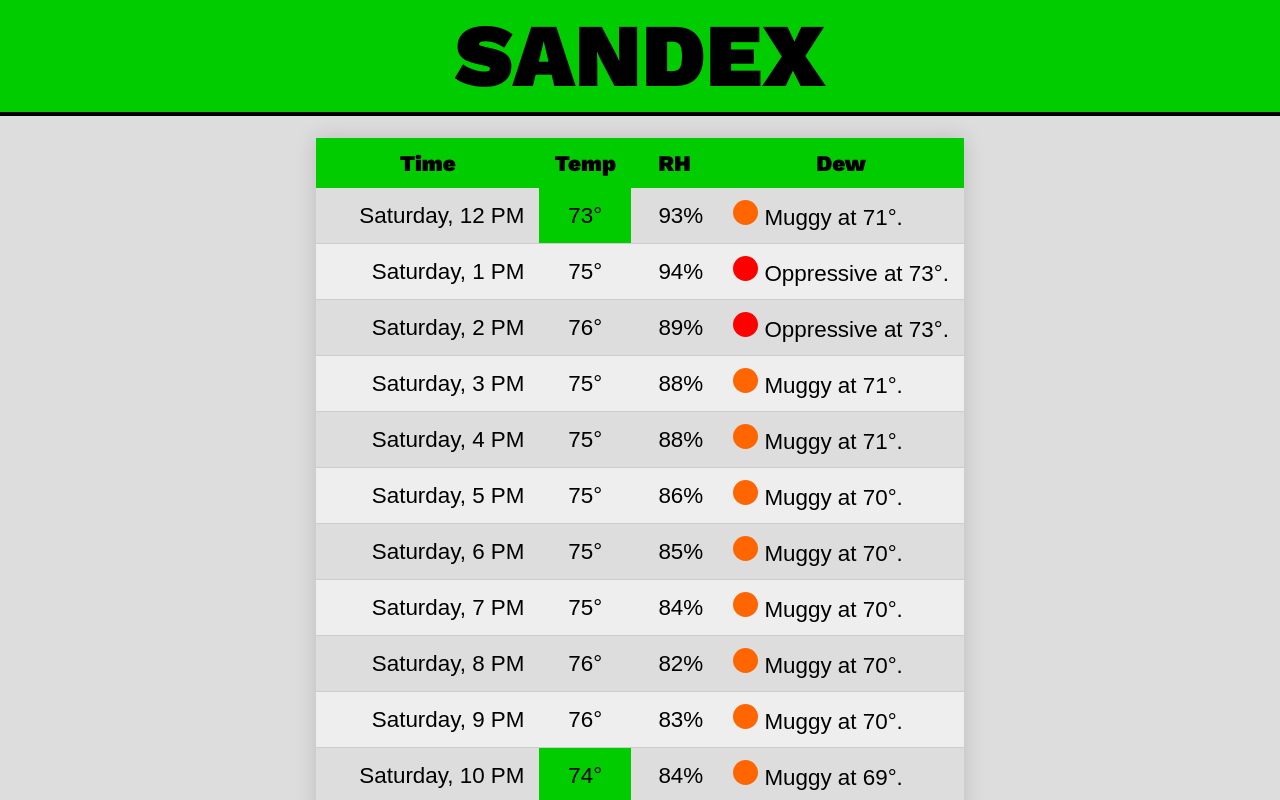
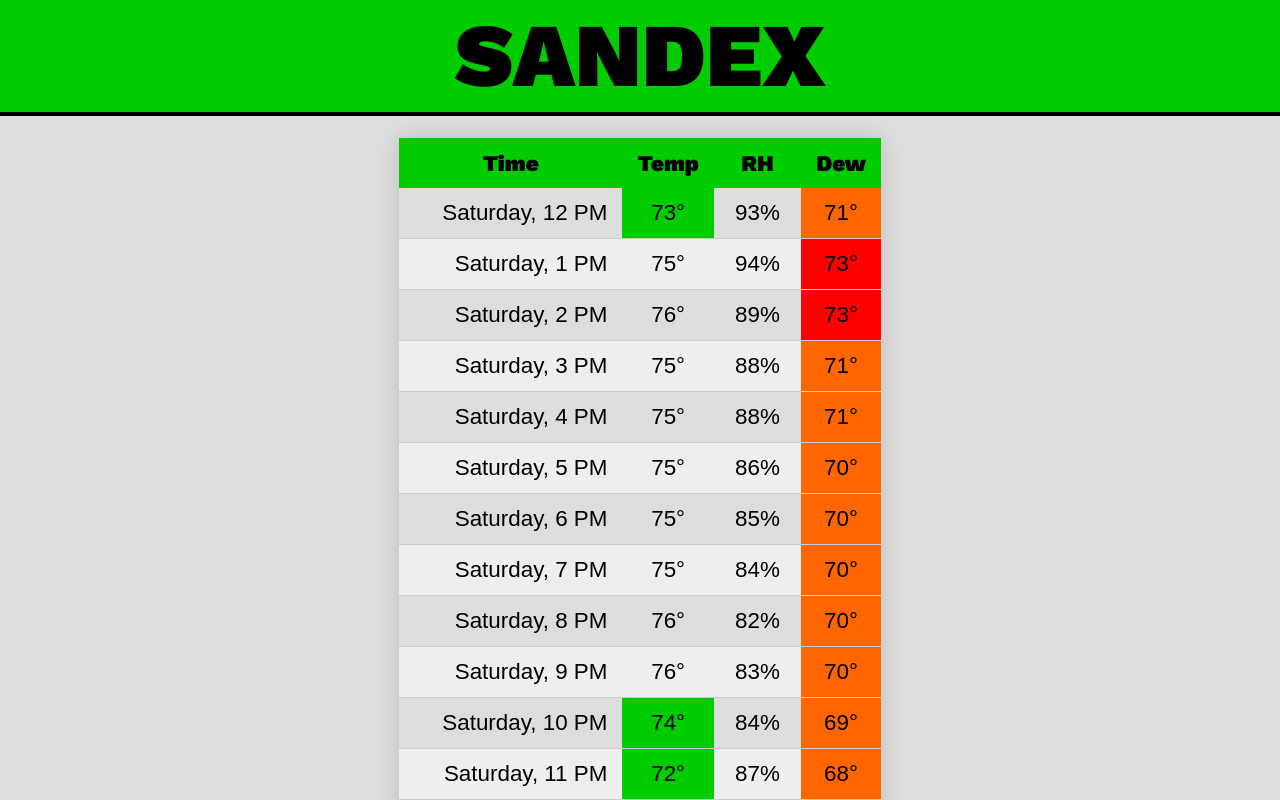
Before and after one commit to tikaro/sandex, a React (Create React App) app: page / in a window 1280 px wide. Shown: the top 800 px of the page. Built offline with nearby package versions, Linux system fonts and the light colour scheme.

Commit message:
less message, more color

```diff
--- a/src/components/HourRow.js
+++ b/src/components/HourRow.js
@@ -35,11 +35,11 @@ export default function HourRow({startTime, temperature, humidity, dewpoint}) {
                     {Math.round(humidity,0)}%
                 </span>
             </td>
-            <td className="dewpoint">
+            <td
+                className={`dewpoint dewpoint-${dewpointComfort(dewpoint)}`}>
                 <span
                     title={`${dewpointComfortMessage(dewpoint)} at ${Math.round(dewpoint,0)}°.`}
-                    className={`dewpoint-bullet dewpoint-${dewpointComfort(dewpoint)}`}
-                ></span> {`${dewpointComfortMessage(dewpoint)} at ${Math.round(dewpoint,0)}°.`}
+                >{`${Math.round(dewpoint,0)}°`}</span>
             </td>
         </tr>
     );
--- a/src/scss/index.scss
+++ b/src/scss/index.scss
@@ -81,44 +81,41 @@ body {
       text-align: center;
     }
 
-    td.dewpoint {
-      text-align: left;
-    }
-  }
-  span.dewpoint-bullet {
-    height: 25px;
-    width: 25px;
-    background-color: #bbb;
-    border-radius: 50%;
-    display: inline-block;
+    td.humidity {
+      text-align: center;
     }
 
-  span.dewpoint-very-dry {
+    td.dewpoint {
+      text-align: center;
+    }
+
+    td.dewpoint-very-dry {
       background-color: $dewpoint-very-dry-color;
     }
 
-  span.dewpoint-dry {
+    td.dewpoint-dry {
       background-color: $dewpoint-dry-color;
     }
 
-  span.dewpoint-comfortable {
+    td.dewpoint-comfortable {
       background-color: $dewpoint-comfortable-color;
     }
 
-  span.dewpoint-humid {
+    td.dewpoint-humid {
       background-color: $dewpoint-humid-color;
     }
 
-  span.dewpoint-muggy {
+    td.dewpoint-muggy {
       background-color: $dewpoint-muggy-color;
     }
 
-  span.dewpoint-oppressive {
+    td.dewpoint-oppressive {
       background-color: $dewpoint-oppressive-color;
     }
 
-  span.dewpoint-miserable {
+    td.dewpoint-miserable {
       color: #fff;
       background-color: $dewpoint-miserable-color;
     }
   }
+}
```
Lines whose indentation alone changed are shown as unchanged.
